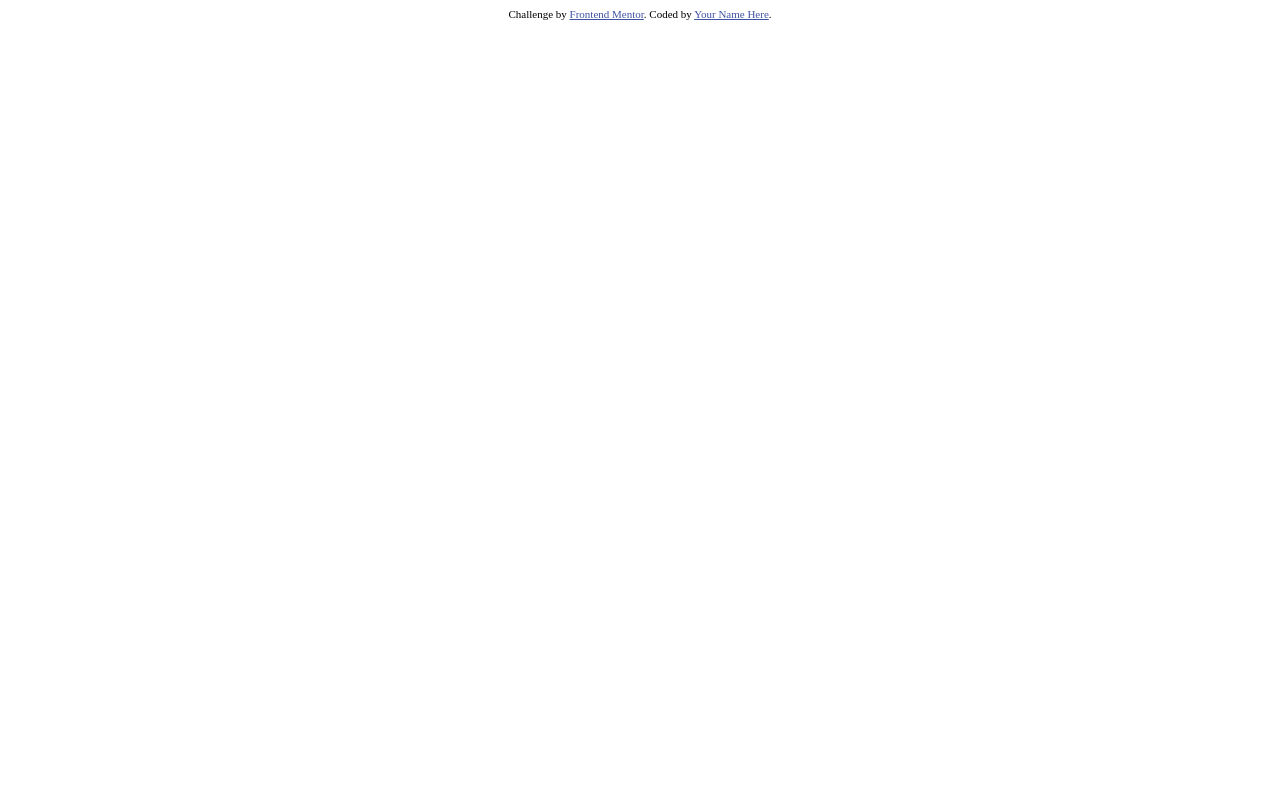
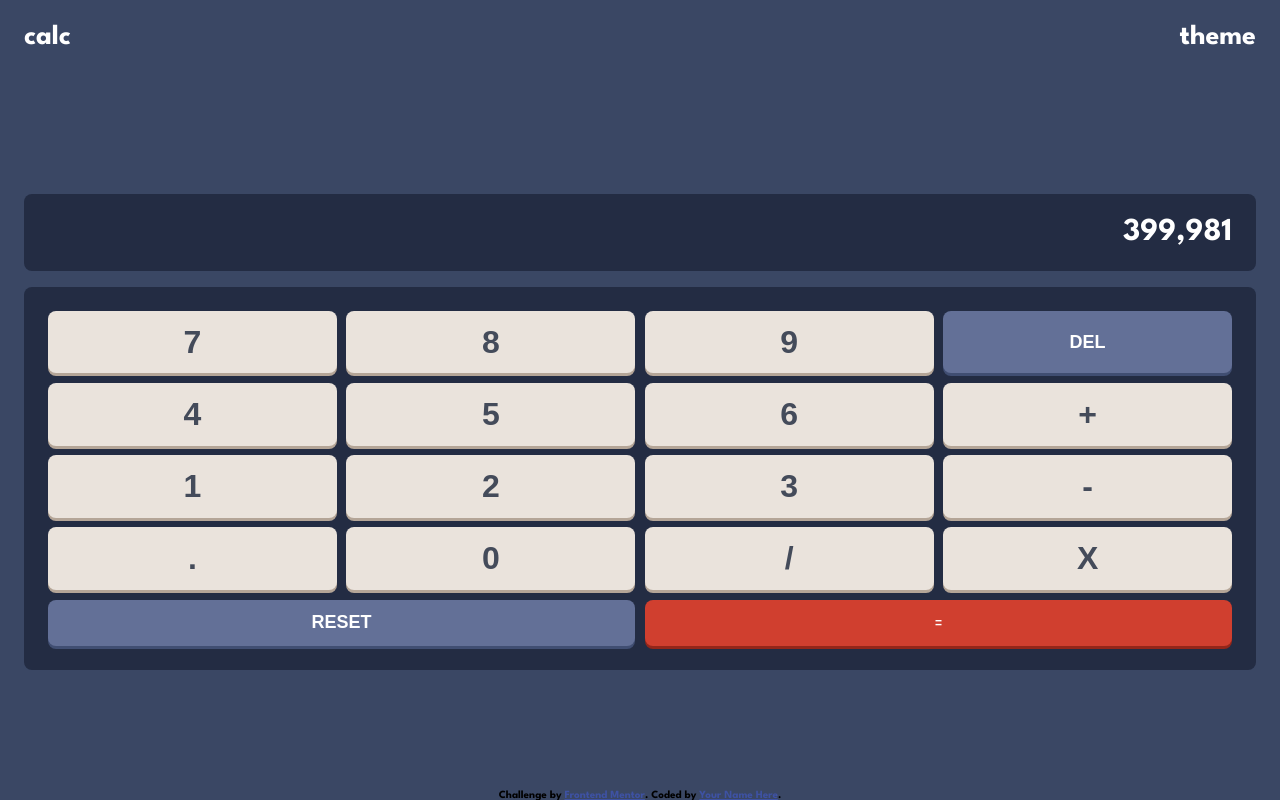
Before and after one commit to VivianTang11/calculator-app, a plain HTML site: page index.html in a window 1280 px wide. Drawn offline with Linux system fonts and the light colour scheme.

Commit message:
Overall styling

```diff
--- a/index.html
+++ b/index.html
@@ -11,13 +11,43 @@
 
 </head>
 <body>
+  <header>
+    <section class="logo">calc</section>
+    <section class="theme">theme</section>
+  </header>
 
+  <main>
+    <section class="display-section">
+      <div class="display-screen">399,981</div>
+    </section>
+    <section class="calculator-section">
+      <div class="calculator-screen">
+        <button class="number">7</button>
+        <button class="number">8</button>
+        <button class="number">9</button>
+        <button class="del">del</button>
+        <button class="number">4</button>
+        <button class="number">5</button>
+        <button class="number">6</button>
+        <button class="operator">+</button>
+        <button class="number">1</button>
+        <button class="number">2</button>
+        <button class="number">3</button>
+        <button class="operator">-</button>
+        <button class="number">.</button>
+        <button class="number">0</button>
+        <button class="operator">/</button>
+        <button class="operator">x</button>
+        <button class="reset">reset</button>
+        <button class="equal">=</button>
+      </div>
+    </section>
+  </main>
 
-
-  <div class="attribution">
+  <footer class="attribution">
     Challenge by <a href="https://www.frontendmentor.io?ref=challenge" target="_blank">Frontend Mentor</a>.
     Coded by <a href="#">Your Name Here</a>.
-  </div>
+  </footer>
   <script src="./script.js"></script>
 </body>
 </html>
--- a/style.css
+++ b/style.css
@@ -1,3 +1,146 @@
+@import url('https://fonts.googleapis.com/css2?family=League+Spartan:wght@700&display=swap');
+
+:root{
+
+/*    #### Backgrounds*/
+
+--main-bg1: hsl(222, 26%, 31%);
+--toggle-keypad-bg1: hsl(223, 31%, 20%);
+--screen-bg1: hsl(0, 0%, 0%);
+
+--main-bg2: hsl(0, 0%, 90%);
+--toggle-keypad-bg2: hsl(0, 5%, 81%);
+--screen-bg2: hsl(0, 0%, 93%);
+
+--main-bg3: hsl(268, 75%, 9%);
+--toggle-keypad-screen-bg2:hsl(268, 71%, 12%);
+
+    /* #### Keys */
+
+--key-blue1: hsl(225, 21%, 49%);
+--key-shadow-blue1: hsl(224, 28%, 35%);
+--key-toggle-red1: hsl(6, 63%, 50%);
+--key-shadow-red1: hsl(6, 70%, 34%);
+--key-orange1: hsl(30, 25%, 89%);
+--key-shadow-orange1: hsl(28, 16%, 65%);
+
+
+--key-cyran2: hsl(185, 42%, 37%);
+--key-shadow-cyran2: hsl(185, 58%, 25%);
+--key-bg-toggle2: hsl(25, 98%, 40%);
+--key-shadow2: hsl(25, 99%, 27%);
+--key-yellow2: hsl(45, 7%, 89%);
+--key-shadow-orange2: hsl(35, 11%, 61%);
+
+
+--key-bg-violet3: hsl(281, 89%, 26%);
+--key-shadow-magenta3: hsl(285, 91%, 52%);
+--key-bg-toggle-cyan3: hsl(176, 100%, 44%);
+--key-shadow-cyan3: hsl(177, 92%, 70%);
+--key-violett3: hsl(268, 47%, 21%);
+--key-shadow-magenta3: hsl(290, 70%, 36%);
+
+
+    /* #### Text */
+
+--text-blue1: hsl(221, 14%, 31%);
+--text-white1: hsl(0, 0, 100%);
+
+--text-yellow2: hsl(60, 10%, 19%);
+--text-white2: hsl(0, 0, 100%);
+
+--text-yellow3: hsl(52, 100%, 62%);
+--text-blue3: hsl(198, 20%, 13%);
+--text-white3: hsl(0, 0, 100%);
+
+}
+
+
+*{
+    margin: 0;
+    padding: 0;
+    box-sizing: border-box;
+}
+body{
+    font-family: 'League Spartan', sans-serif;
+    display: flex;
+    flex-direction: column;
+    justify-content: space-between;
+    height: 100vh;
+    background-color: var(--main-bg1);
+}
+
+header{
+    display: flex;
+    justify-content: space-between;
+    color: white;
+    font-weight: 700;
+    padding: 1.5rem;
+    font-size: 28px;
+}
+
+main{
+    padding: 1.5rem;
+}
+
+
+.display-section > .display-screen{
+    color: white;
+    background-color: var(--toggle-keypad-bg1);
+    font-weight: 700;
+    font-size: 32px;
+    padding: 1.5rem;
+    text-align: right;
+    margin-bottom: 1rem;
+    border-radius: 0.5rem;
+}
+
+
+
+.calculator-section{
+    padding: 1.5rem;
+    background-color: var(--toggle-keypad-bg1);
+    border-radius: 0.5rem;
+}
+
+.calculator-section > .calculator-screen{
+    display: grid;
+    grid-template-columns: repeat(4 , 1fr);
+    gap: 0.6rem;
+}
+
+button{
+    padding: 0.8rem 0.5rem;
+    text-transform: uppercase;
+    font-size: 32px;
+    font-weight: 700;
+    color: var(--text-blue1);
+    border-radius: 0.5rem;
+    border: none;
+}
+.number, .operator{
+    background-color: var(--key-orange1);
+    box-shadow: 0px 3px var(--key-shadow-orange1);
+}
+.reset, .del{
+    color: white;
+    background-color: var(--key-blue1);
+    box-shadow: 0px 3px var(--key-shadow-blue1);
+    font-size: 18px;
+}
+.reset{
+    grid-area: 5 / 1 / 6 / 3;
+}
+.equal{
+    grid-area: 5 / 3 / 6 / 5;
+    color: white;
+    background-color: var(--key-toggle-red1);
+    box-shadow: 0px 3px var(--key-shadow-red1);
+    font-size: 12px;
+
+}
+
+
 .attribution { font-size: 11px; text-align: center; }
 .attribution a { color: hsl(228, 45%, 44%); }
 
@@ -11,87 +154,4 @@ The designs were created to the following widths:
 - Mobile: 375px
 - Desktop: 1440px
 
-## Colors
-
-### Theme 1
-
-#### Backgrounds
-
-- Very dark desaturated blue (main background): hsl(222, 26%, 31%)
-- Very dark desaturated blue (toggle background, keypad background): hsl(223, 31%, 20%)
-- Very dark desaturated blue (screen background): hsl(224, 36%, 15%)
-
-#### Keys
-
-- Desaturated dark blue (key background): hsl(225, 21%, 49%)
-- Desaturated dark blue (key shadow): hsl(224, 28%, 35%)
-
-- Red (key background, toggle): hsl(6, 63%, 50%)
-- Dark red (key shadow): hsl(6, 70%, 34%)
-
-- Light grayish orange (key background): hsl(30, 25%, 89%)
-- Grayish orange (key shadow): hsl(28, 16%, 65%)
-
-#### Text
-
-- Very dark grayish blue: hsl(221, 14%, 31%)
-- White: hsl(0, 0, 100%)
-
-### Theme 2
-
-#### Backgrounds
-
-- Light gray (main background): hsl(0, 0%, 90%)
-- Grayish red (toggle background, keypad background): hsl(0, 5%, 81%)
-- Very light gray (screen background): hsl(0, 0%, 93%)
-
-#### Keys
-
-- Dark moderate cyan (key background): hsl(185, 42%, 37%)
-- Very dark cyan (key shadow): hsl(185, 58%, 25%)
-
-- Orange (key background, toggle): hsl(25, 98%, 40%)
-- Dark orange (key shadow): hsl(25, 99%, 27%)
-
-- Light grayish yellow (key background): hsl(45, 7%, 89%)
-- Dark grayish orange (key shadow): hsl(35, 11%, 61%)
-
-#### Text
-
-- Very dark grayish yellow: hsl(60, 10%, 19%)
-- White (text): hsl(0, 0, 100%)
-
-### Theme 3
-
-#### Backgrounds
-
-- Very dark violet (main background): hsl(268, 75%, 9%)
-- Very dark violet (toggle background, keypad background, screen background): hsl(268, 71%, 12%)
-
-#### Keys
-
-- Dark violet (key background): hsl(281, 89%, 26%)
-- Vivid magenta (key shadow): hsl(285, 91%, 52%)
-
-- Pure cyan (key background, toggle): hsl(176, 100%, 44%)
-- Soft cyan (key shadow): hsl(177, 92%, 70%)
-
-- Very dark violet (key background): hsl(268, 47%, 21%)
-- Dark magenta (key shadow): hsl(290, 70%, 36%)
-
-#### Text
-
-- Light yellow: hsl(52, 100%, 62%)
-- Very dark blue: hsl(198, 20%, 13%)
-- White (text): hsl(0, 0, 100%)
-
-## Typography
-
-### Body Copy
-
-- Font size (numbers): 32px
-
-### Font
-
-- Family: [League Spartan](https://fonts.google.com/specimen/League+Spartan)
-- Weights: 700 */
+*/
```
